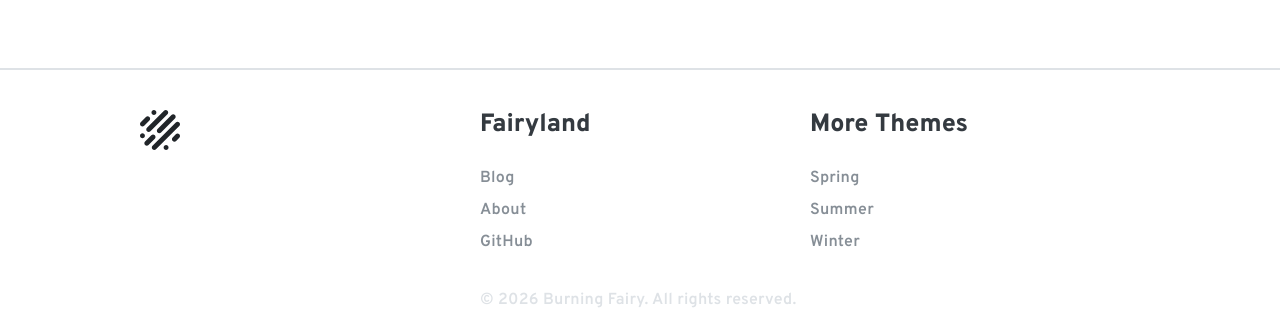
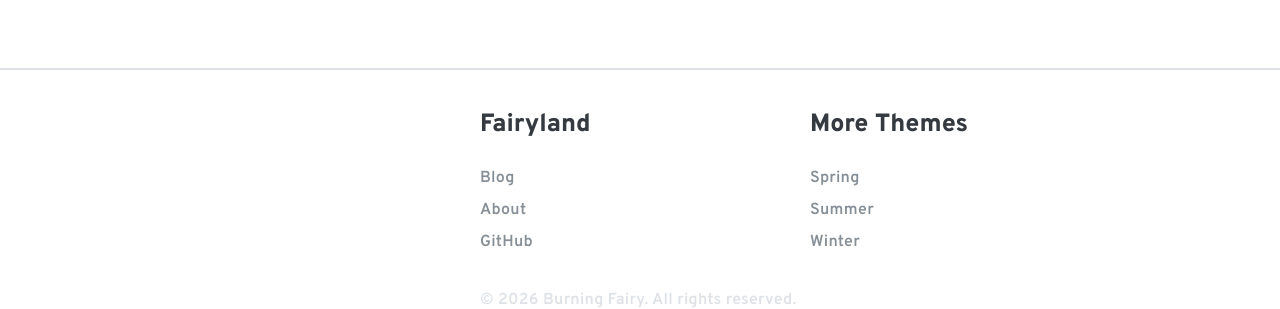
Before and after one commit to BurningFairy/BurningFairy.github.io, a Jekyll site: the page built from index.html, in a window 1280 px wide. Shown: the part 2362-2671 px from the top of the page. Built offline with Jekyll 4.4.1, drawn with Linux system fonts in a browser that asks for light colours.

Commit message:
personalized footer.html

```diff
--- a/_includes/core/footer.html
+++ b/_includes/core/footer.html
@@ -1,7 +1,6 @@
 <footer class="footer">
 	<div class="footer-container">
 		<div class="footer-logo">
-			<a href="https://connorbaer.co/{% if site.url == 'https://connorbaer.co' and page.url == '/' %}#" data-scroll{% else %}"{% endif %} aria-label="Visit 'Made by Connor.'">{% include custom/logo.html %}</a>
 		</div>
 		<div class="footer-navigation">
 			<div class="footer-links">
@@ -27,6 +26,6 @@
 				</nav>
 			</div>
 		</div>
-		<h6 class="footer-text">© {{ site.time | date: '%Y' }} <a href="https://twitter.com/{{ site.author.twitter }}" aria-label="Follow {{ site.author.name }} on Twitter.">{{ site.author.name }}</a>. All rights reserved.</h6>
+		<h6 class="footer-text">© {{ site.time | date: '%Y' }} <a href="https://github.com/{{ site.author.github }}" aria-label="Follow {{ site.author.name }} on GitHub.">{{ site.author.name }}</a>. All rights reserved.</h6>
 	</div>
 </footer>
```
